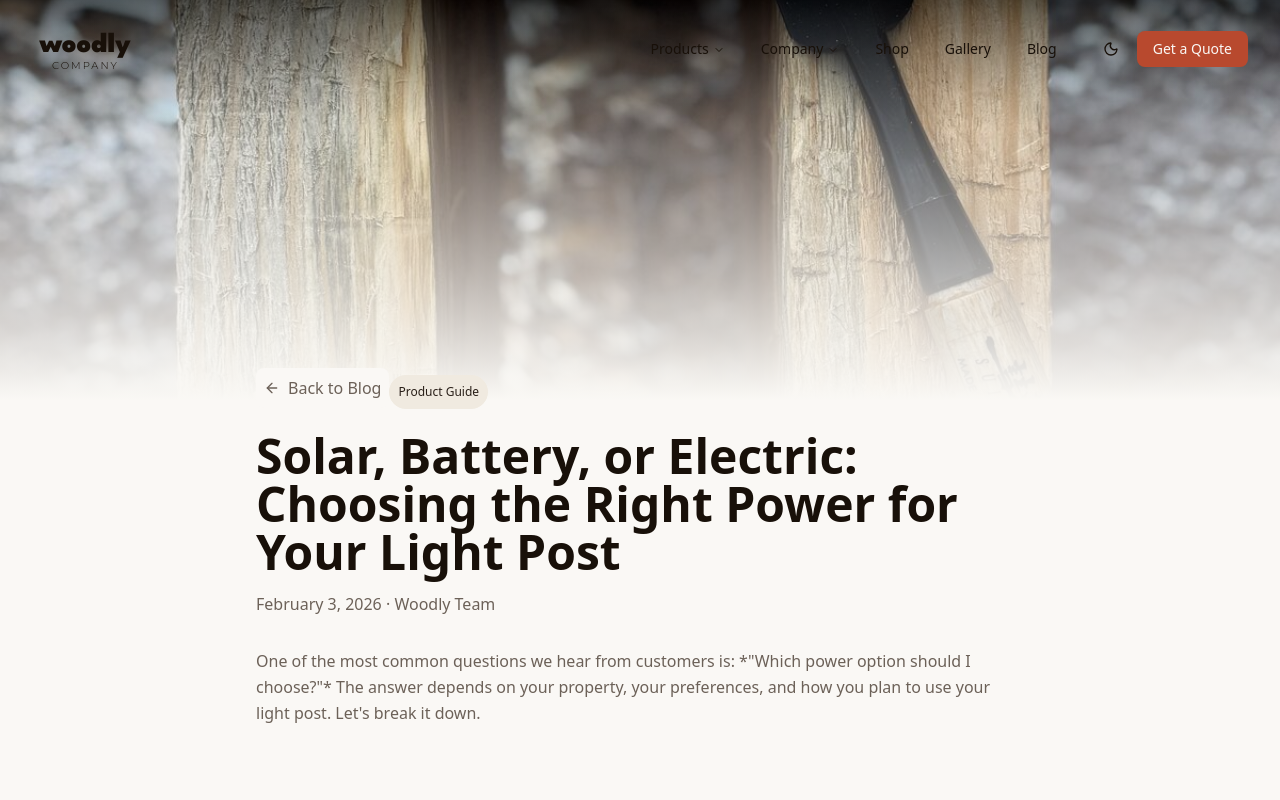
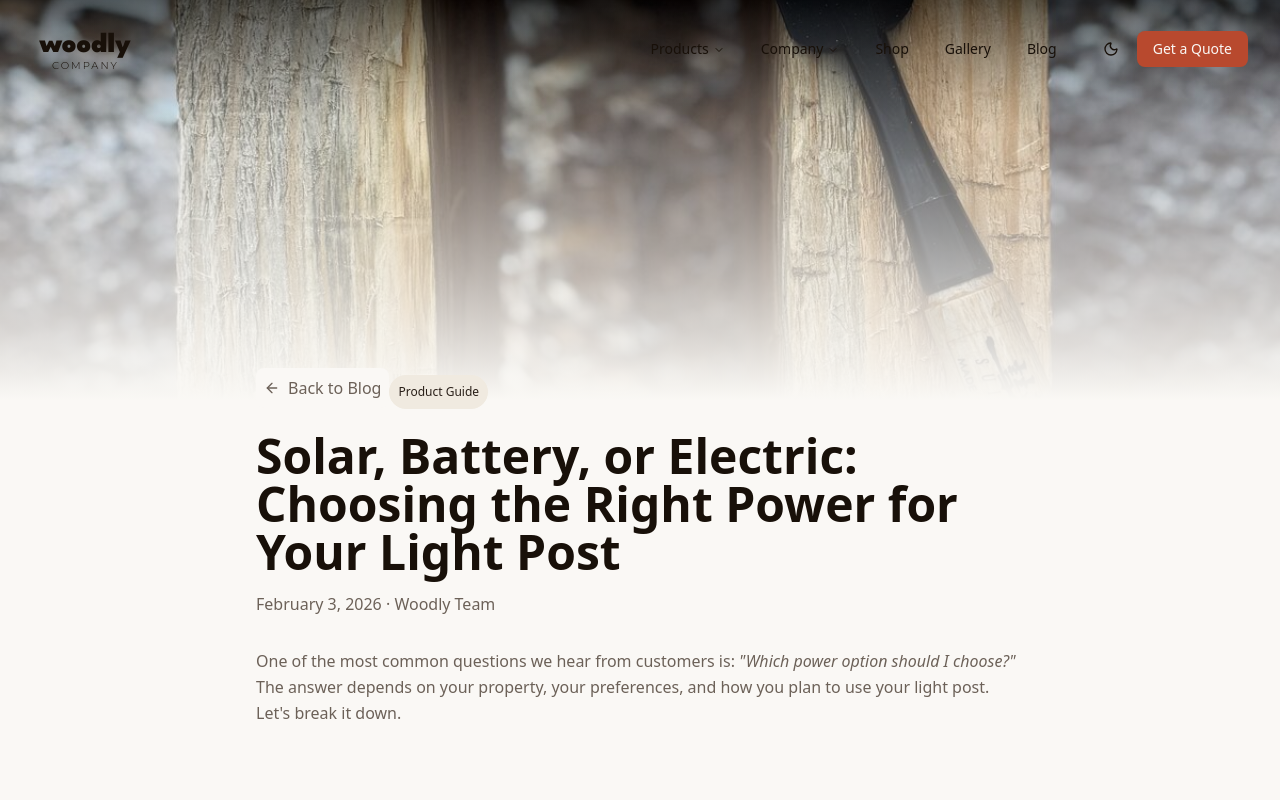
Before and after one commit to jonesjaycob/woodlyco, a Next.js app: page /blog/solar-battery-or-electric-choosing-the-right-power in a window 1280 px wide. Shown: the top 800 px of the page. Built offline with nearby package versions, Linux system fonts and the light colour scheme.

Commit message:
Fix markdown rendering: support inline **bold**, *italic*, and [links]()

```diff
--- a/app/blog/[slug]/page.tsx
+++ b/app/blog/[slug]/page.tsx
@@ -36,6 +36,51 @@ function formatDate(dateString: string) {
   });
 }
 
+// Parse inline markdown (bold, italic, links) within a string
+function parseInlineMarkdown(text: string, keyPrefix: string): React.ReactNode[] {
+  const parts: React.ReactNode[] = [];
+  // Combined regex for **bold**, *italic*, and [links](url)
+  const inlineRegex = /\*\*(.+?)\*\*|\*(.+?)\*|\[([^\]]+)\]\(([^)]+)\)/g;
+  let lastIndex = 0;
+  let match;
+  let keyIndex = 0;
+
+  while ((match = inlineRegex.exec(text)) !== null) {
+    // Add text before this match
+    if (match.index > lastIndex) {
+      parts.push(text.slice(lastIndex, match.index));
+    }
+
+    if (match[1]) {
+      // **bold**
+      parts.push(<strong key={`${keyPrefix}-b-${keyIndex++}`}>{match[1]}</strong>);
+    } else if (match[2]) {
+      // *italic*
+      parts.push(<em key={`${keyPrefix}-i-${keyIndex++}`}>{match[2]}</em>);
+    } else if (match[3] && match[4]) {
+      // [link](url)
+      parts.push(
+        <Link
+          key={`${keyPrefix}-l-${keyIndex++}`}
+          href={match[4]}
+          className="text-primary underline hover:no-underline"
+        >
+          {match[3]}
+        </Link>
+      );
+    }
+
+    lastIndex = match.index + match[0].length;
+  }
+
+  // Add remaining text
+  if (lastIndex < text.length) {
+    parts.push(text.slice(lastIndex));
+  }
+
+  return parts.length > 0 ? parts : [text];
+}
+
 // Simple markdown-like rendering for content
 function renderContent(content: string) {
   const lines = content.split("\n");
@@ -46,55 +91,29 @@ function renderContent(content: string) {
     if (line.startsWith("## ")) {
       elements.push(
         <h2 key={key++} className="text-2xl font-bold mt-8 mb-4">
-          {line.slice(3)}
+          {parseInlineMarkdown(line.slice(3), `h2-${key}`)}
         </h2>
       );
-    } else if (line.startsWith("- **")) {
-      const match = line.match(/- \*\*(.+?)\*\* — (.+)/);
-      if (match) {
-        elements.push(
-          <li key={key++} className="mb-2">
-            <strong>{match[1]}</strong> — {match[2]}
-          </li>
-        );
-      }
+    } else if (line.startsWith("### ")) {
+      elements.push(
+        <h3 key={key++} className="text-xl font-semibold mt-6 mb-3">
+          {parseInlineMarkdown(line.slice(4), `h3-${key}`)}
+        </h3>
+      );
     } else if (line.startsWith("- ")) {
       elements.push(
         <li key={key++} className="mb-2">
-          {line.slice(2)}
+          {parseInlineMarkdown(line.slice(2), `li-${key}`)}
         </li>
       );
+    } else if (line.trim() === "---") {
+      elements.push(<hr key={key++} className="my-8 border-border" />);
     } else if (line.trim() === "") {
       elements.push(<br key={key++} />);
     } else {
-      // Handle inline links [text](/url)
-      const linkRegex = /\[([^\]]+)\]\(([^)]+)\)/g;
-      const parts: React.ReactNode[] = [];
-      let lastIndex = 0;
-      let match;
-
-      while ((match = linkRegex.exec(line)) !== null) {
-        if (match.index > lastIndex) {
-          parts.push(line.slice(lastIndex, match.index));
-        }
-        parts.push(
-          <Link
-            key={`link-${key++}`}
-            href={match[2]}
-            className="text-primary underline hover:no-underline"
-          >
-            {match[1]}
-          </Link>
-        );
-        lastIndex = match.index + match[0].length;
-      }
-      if (lastIndex < line.length) {
-        parts.push(line.slice(lastIndex));
-      }
-
       elements.push(
         <p key={key++} className="mb-4 text-muted-foreground leading-relaxed">
-          {parts.length > 0 ? parts : line}
+          {parseInlineMarkdown(line, `p-${key}`)}
         </p>
       );
     }
```
